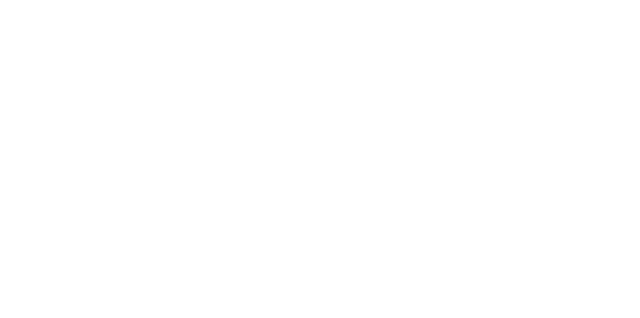
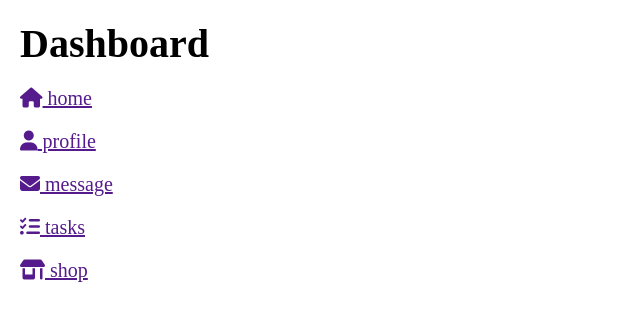
Before and after one commit to bhuwan214/DashBoard, a plain HTML site: page index.html in a window 1280 px wide. Shown: the whole page, without its empty margins (0-640 px from the left). Drawn offline with Linux system fonts and the light colour scheme.

Commit message:
i think its gonna be fine

```diff
--- a/index.html
+++ b/index.html
@@ -1,12 +1,47 @@
 <!DOCTYPE html>
 <html lang="en">
-<head>
-    <meta charset="UTF-8">
-    <meta name="viewport" content="width=device-width, initial-scale=1.0">
+  <head>
+    <meta charset="UTF-8" />
+    <meta name="viewport" content="width=device-width, initial-scale=1.0" />
     <title>DashBoard</title>
-    <link rel="stylesheet" href="style.css">
-</head>
-<body>
+    <link rel="stylesheet" href="style.css" />
+  </head>
+  <body>
+    <div class="container">
+      <div class="side">
+        <h1>Dashboard</h1>
+        <a href="">
+            <i class="fa-solid fa-house"></i>
+            home <br>
+        </a>
 
-</body>
+        <a href="">
+            <i class="fa-solid fa-user"></i>
+            profile <br>
+
+        </a>
+
+        <a href="">
+            <i class="fa-solid fa-envelope"></i>
+            message <br>
+
+        </a>
+
+        <a href="">
+            <i class="fa-solid fa-list-check"></i>
+            tasks <br>
+        </a>
+
+        <a href="">
+            <i class="fa-solid fa-shop"></i>
+            shop <br>
+        </a>
+
+
+          </div>
+      <div class="head-section"></div>
+      <div class="content"></div>
+    </div>
+    <script src="https://kit.fontawesome.com/6a0ebd92fb.js" crossorigin="anonymous"></script>
+  </body>
 </html>
--- a/style.css
+++ b/style.css
@@ -0,0 +1,21 @@
+*{
+    padding: 0;
+    margin: 0;
+
+}
+
+ body,html{
+
+    width: 100%;
+    height: 100%;
+
+}
+
+.side{
+    padding: 20px;
+    gap: 20px;
+    font-size: 20px;
+    display: flex;
+    flex-direction: column;
+    justify-content: center;
+}
```
